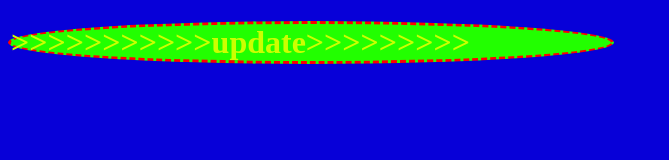
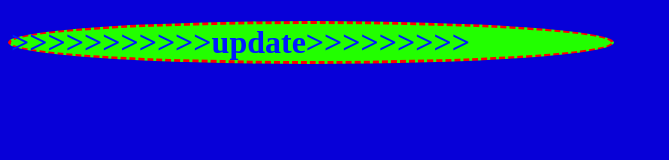
Before and after one commit to moaad77/fautt, a plain HTML site: page index.html in a window 1280 px wide. Shown: the whole page, without its empty margins (0-669 px from the left). Drawn offline with Linux system fonts and the light colour scheme.

Commit message:
jjjjjjjjj

```diff
--- a/styl.css
+++ b/styl.css
@@ -3,7 +3,7 @@ h1{justify-content: center;
 background-color: rgb(34, 255, 0);
 border: dashed red 3px ;
 border-radius: 80%;
-color: rgb(204, 255, 0);
+color: rgb(0, 26, 255);
 width: 600px;
 }
 body{
```
